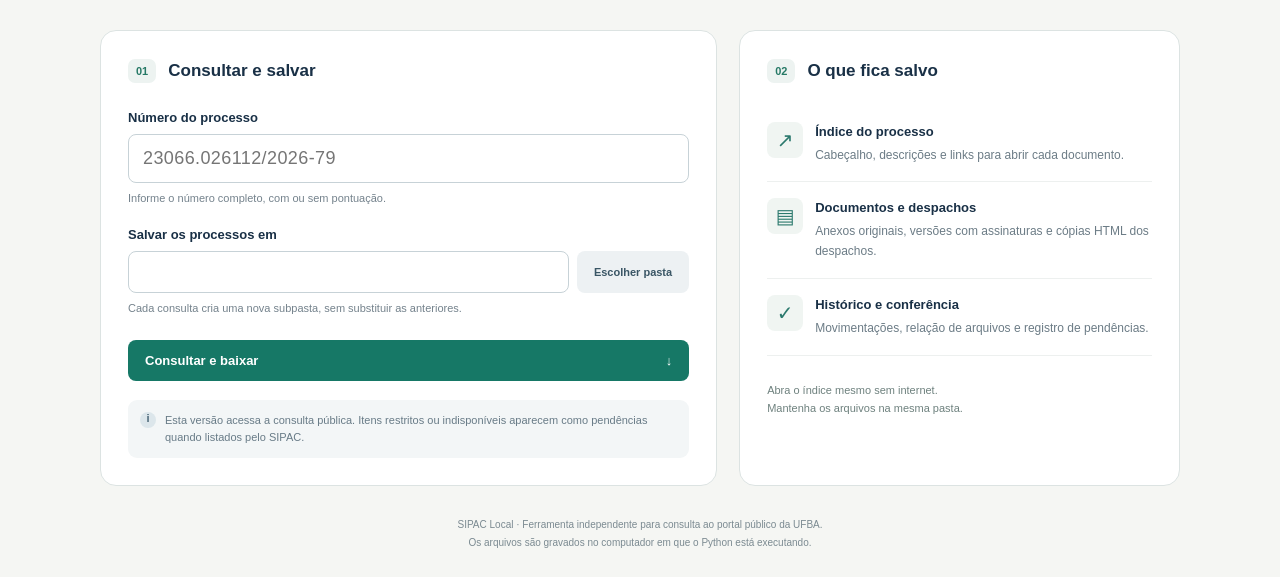
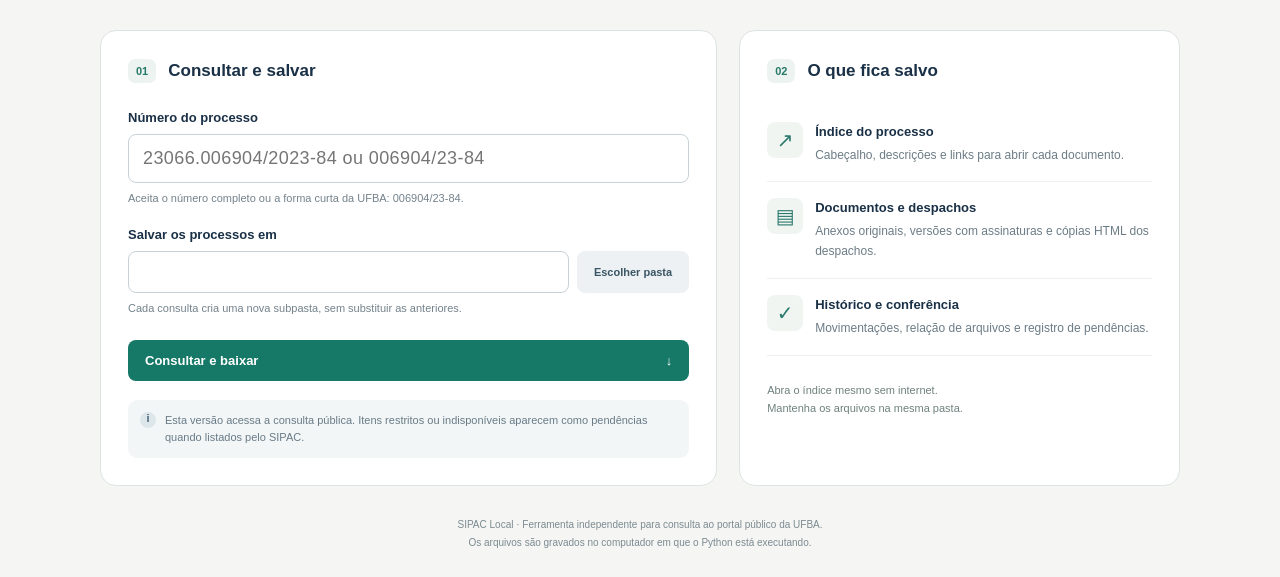
Before and after one commit to pierrepita/sipac-local, a plain HTML site: page web/index.html in a window 1280 px wide. Shown: the part 334-911 px from the top of the page. Drawn offline with Linux system fonts and the light colour scheme; no server answers.

Commit message:
Aceitar processo reduzido e preparar linha de controle CAE

```diff
--- a/web/index.html
+++ b/web/index.html
@@ -3,7 +3,7 @@
 <head>
   <meta charset="utf-8"><meta name="viewport" content="width=device-width,initial-scale=1">
   <meta name="local-token" content="__LOCAL_TOKEN__">
-  <title>SIPAC Local · UFBA</title><link rel="stylesheet" href="/style.css"><script src="/app.js" defer></script>
+  <title>SIPAC Local · UFBA</title><link rel="stylesheet" href="/style.css"><script src="/controle-cae.js" defer></script><script src="/app.js" defer></script>
 </head>
 <body>
   <header><div class="brand"><span class="symbol">S</span><b>SIPAC <span>Local</span></b></div><span class="local"><i></i> Rodando no seu computador</span></header>
@@ -13,8 +13,8 @@
       <section class="card"><div class="card-top"><span class="step">01</span><h2>Consultar e salvar</h2></div>
         <form id="form">
           <label for="processo">Número do processo</label>
-          <input id="processo" name="processo" placeholder="23066.026112/2026-79" required autocomplete="off" spellcheck="false">
-          <p class="hint">Informe o número completo, com ou sem pontuação.</p>
+          <input id="processo" name="processo" placeholder="23066.006904/2023-84 ou 006904/23-84" required autocomplete="off" spellcheck="false">
+          <p class="hint">Aceita o número completo ou a forma curta da UFBA: 006904/23-84.</p>
           <label for="destino">Salvar os processos em</label>
           <div class="folder-row"><input id="destino" name="destino" required spellcheck="false"><button type="button" id="escolher" class="secondary">Escolher pasta</button></div>
           <p class="hint">Cada consulta cria uma nova subpasta, sem substituir as anteriores.</p>
@@ -32,7 +32,7 @@
     <section id="andamento" class="card progress-card" hidden aria-live="polite">
       <div class="progress-heading"><div><div class="eyebrow">ANDAMENTO DA CONSULTA</div><h2 id="mensagem">Iniciando…</h2></div><span id="contador" class="count"></span></div>
       <progress id="progresso" max="100" value="0"></progress>
-      <div id="resultado" hidden><div class="metrics"><span><b id="salvos">0</b> documentos salvos</span><span><b id="arquivos">0</b> arquivos de conteúdo</span><span><b id="pendencias">0</b> pendências</span></div><p id="pasta-final"></p><a id="abrir-indice" class="primary link-button" href="#" target="_blank" rel="noopener">Abrir índice do processo ↗</a></div>
+      <div id="resultado" hidden><div class="metrics"><span><b id="salvos">0</b> documentos salvos</span><span><b id="arquivos">0</b> arquivos de conteúdo</span><span><b id="pendencias">0</b> pendências</span></div><p id="pasta-final"></p><a id="abrir-indice" class="primary link-button" href="#" target="_blank" rel="noopener">Abrir índice do processo ↗</a><div id="controle-cae-container"></div></div>
       <details><summary>Ver detalhes</summary><ol id="eventos"></ol></details>
     </section>
     <footer>SIPAC Local · Ferramenta independente para consulta ao portal público da UFBA.<br>Os arquivos são gravados no computador em que o Python está executando.</footer>
```
